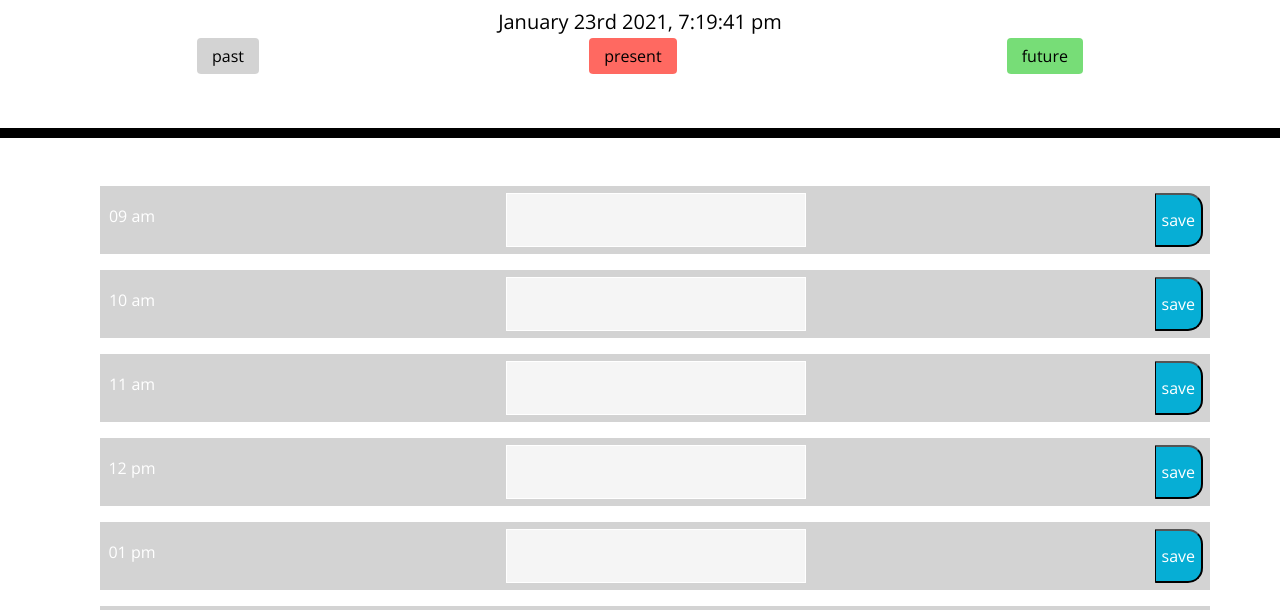
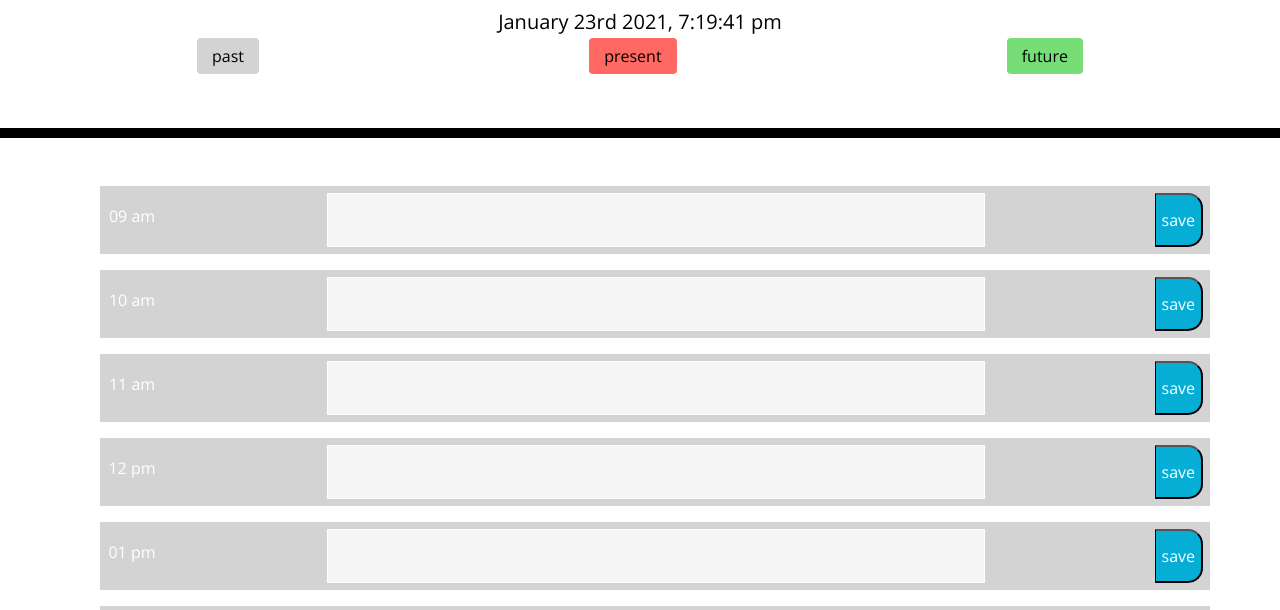
Before and after one commit to Sbande90/-Day-Planner, a plain HTML site: page index.html in a window 1280 px wide. Shown: the part 182-792 px from the top of the page. Drawn offline with nearby package versions, Linux system fonts and the light colour scheme.

Commit message:
added all the function and a deployed link

```diff
--- a/style.css
+++ b/style.css
@@ -83,7 +83,7 @@ textarea{
  .inputs{
      border-color: white;
      background-color: whitesmoke;
-     min-width: 300px;
+     min-width: 60%;
  }
  .Hours{
      text-align: center;
```
Also changed, not shown: 1 other file.
